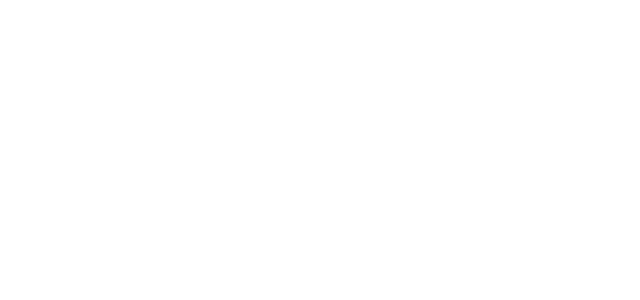
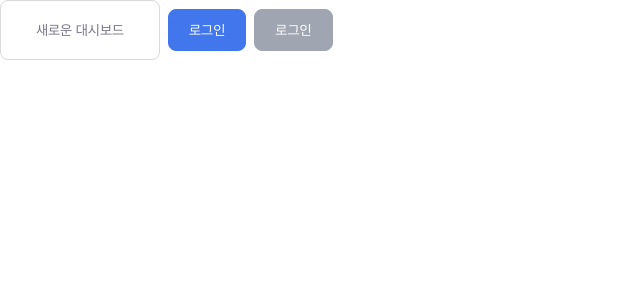
Before and after one commit to nizoo0516/taskify, a Next.js app: page /mydashboard in a window 1280 px wide. Shown: the top 300 px of the page, without its empty margins (0-640 px from the left). Built offline with nearby package versions, Linux system fonts and the light colour scheme.

Commit message:
250830 button component add

```diff
--- a/src/app/mydashboard/page.tsx
+++ b/src/app/mydashboard/page.tsx
@@ -1,7 +1,13 @@
+"use client";
+
+import MyButton from "@/components/layout/Button";
+
 export default function MyDashboard() {
   return (
-    <>
-      <div className=""></div>
-    </>
+    <div>
+      <MyButton text="새로운 대시보드" className="py-2.5 px-5 me-2 mb-2 text-[#787486] w-[160px] h-[60px]" onClick={() => alert("대시보드 생성!")}/>
+      <MyButton text="로그인" className="py-2.5 px-5 me-2 mb-2 text-[#FFF]" color="buttonBlue" onClick={() => alert("대시보드 생성!")}/>
+      <MyButton text="로그인" className="py-2.5 px-5 me-2 mb-2 text-[#FFF]" color="buttonGrey" onClick={() => alert("대시보드 생성!")}/>
+    </div>
   );
 }
--- /dev/null
+++ b/src/components/layout/Button.tsx
@@ -0,0 +1,22 @@
+"use client";
+
+interface MyButtonProps{
+    text: string;
+    onClick: () => void;
+    className?: string;
+    color?: "buttonBasic" | "buttonBlue" | "buttonGrey";
+}
+
+/*기본은 primary며, primary는 흰바탕, secondary는 보라배경, danger는 회색배경입니다*/
+export default function MyButton({text, onClick, className="", color = "buttonBasic"}: MyButtonProps){
+    const colorClasses = {
+        buttonBasic: "bg-[#ffffff] border border-[#d9d9d9]" ,
+        buttonBlue: "bg-[#4276EC] border border-[#4276EC]",
+        buttonGrey: "bg-[#9FA6B2] border border-[#9FA6B2]",
+    };
+
+    return(
+        <button type="button" onClick={onClick}
+        className={`text-sm rounded-lg cursor-pointer ${className} ${colorClasses[color]}`}>{text}</button>
+    )
+}
```
